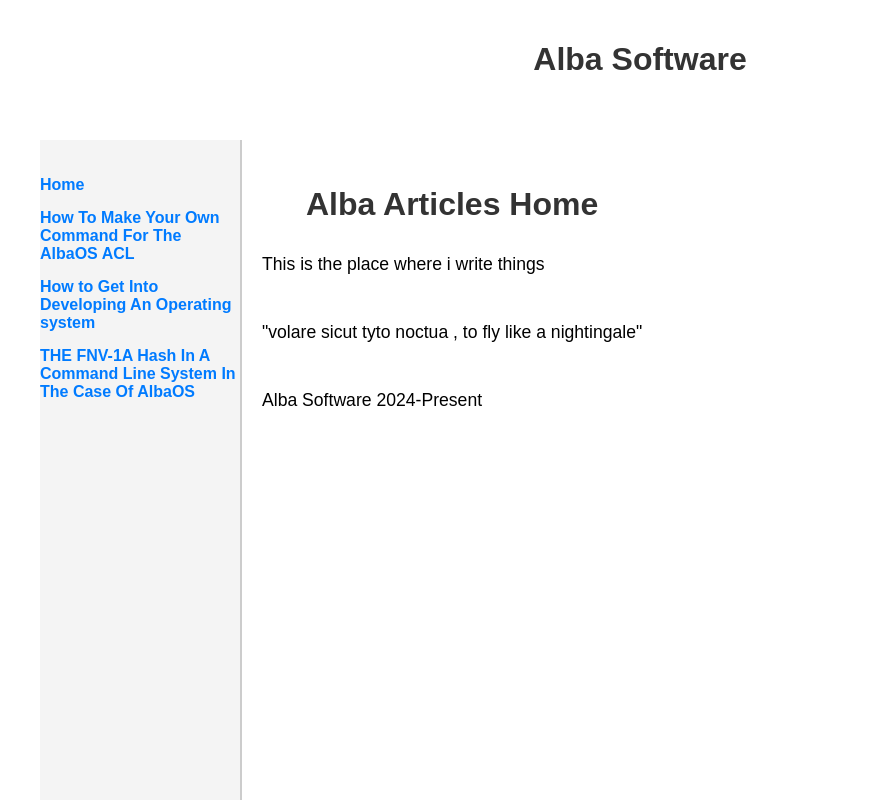
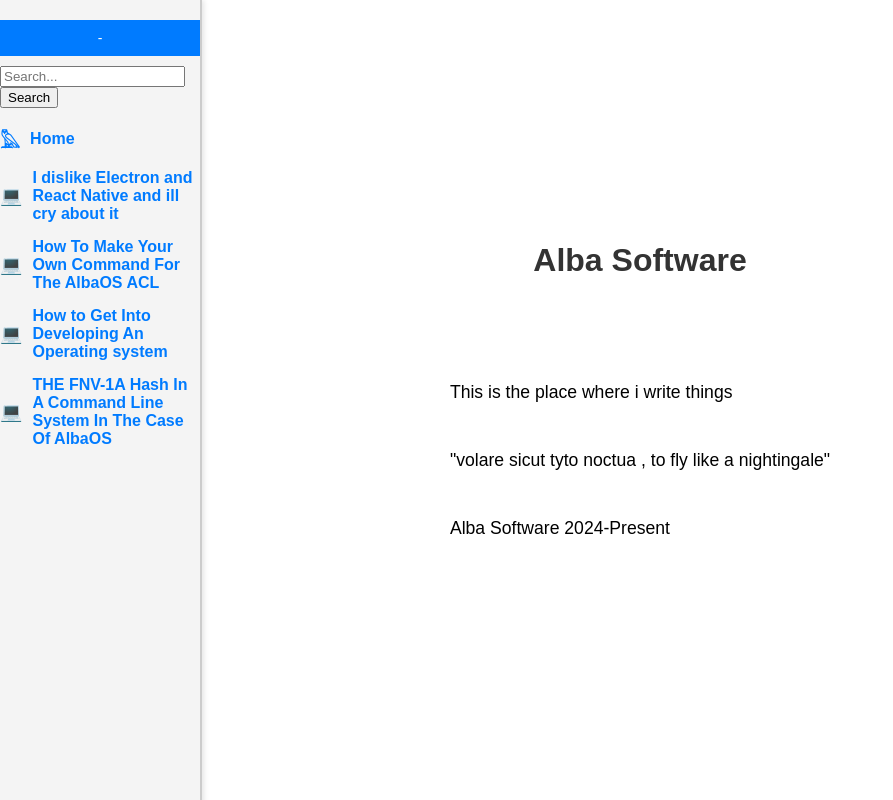
Before and after one commit to CamH04/AlbaSoftwareWebsite, a React (Create React App) app in the folder articleswebsite/site/: page / in a window 1280 px wide. Shown: the top 800 px of the page, without its empty margins (0-893 px from the left). Built offline with nearby package versions, Linux system fonts and the light colour scheme.

Commit message:
search bar added and collapse menu

```diff
--- a/articleswebsite/site/package.json
+++ b/articleswebsite/site/package.json
@@ -10,7 +10,7 @@
     "react-dom": "^19.0.0",
     "react-markdown": "^9.0.3",
     "react-router-dom": "^6.28.1",
-    "react-scripts": "5.0.1",
+    "react-scripts": "^5.0.1",
     "remark": "^15.0.1",
     "remark-html": "^16.0.1",
     "web-vitals": "^4.2.4"
--- a/articleswebsite/site/public/index.html
+++ b/articleswebsite/site/public/index.html
@@ -7,7 +7,7 @@
     <meta name="theme-color" content="#000000" />
     <meta
       name="description"
-      content="Web site created using create-react-app"
+      content="Articles For Alba Software"
     />
     <link rel="apple-touch-icon" href="%PUBLIC_URL%/logo192.png" />
     <!--
@@ -24,7 +24,7 @@
       work correctly both with client-side routing and a non-root public URL.
       Learn how to configure a non-root public URL by running `npm run build`.
     -->
-    <title>React App</title>
+    <title>Alba Articles</title>
   </head>
   <body>
     <noscript>You need to enable JavaScript to run this app.</noscript>
--- a/articleswebsite/site/src/App.css
+++ b/articleswebsite/site/src/App.css
@@ -3,6 +3,8 @@
   display: flex;
   flex-direction: column;
   align-items: center;
+  justify-content: center; /* Center content vertically */
+  min-height: 100vh; /* Ensure full viewport height */
 }
 
 .App-header {
@@ -19,6 +21,7 @@
   max-width: 1200px;
   margin: 0 auto;
   width: 100%;
+  justify-content: center; /* Center content horizontally */
 }
 
 .menu {
@@ -57,21 +60,24 @@
   padding: 20px;
   max-width: 800px;
   text-align: left;
+  background-color: #f9f9f9; /* Light background for readability */
+  border-radius: 8px; /* Optional: Add rounded corners */
 }
 
-h1,h2 {
+h1,
+h2 {
   color: #333;
 }
-
 
 code {
   background-color: #f4f4f4;
   padding: 5px;
 }
 
+/* Mobile responsiveness */
 @media (max-width: 768px) {
   .main-content {
-    flex-direction: column;
+    flex-direction: column; /* Stack menu and article on smaller screens */
   }
 
   .menu {
--- a/articleswebsite/site/src/components/Homepage.js
+++ b/articleswebsite/site/src/components/Homepage.js
@@ -4,7 +4,6 @@ import './Homepage.css';
 const Homepage = () => {
   return (
     <div className="homepage">
-      <h2>Alba Articles Home</h2>
       <p>
         This is the place where i write things
       </p>
--- a/articleswebsite/site/src/components/Menu.css
+++ b/articleswebsite/site/src/components/Menu.css
@@ -1,6 +1,12 @@
+.container {
+  display: flex;
+  flex-direction: row;
+}
+
 .menu {
-  position: sticky;
+  position: fixed;
   top: 0;
+  left: 0;
   width: 200px;
   height: 100vh;
   background-color: #f4f4f4;
@@ -8,6 +14,44 @@
   border-right: 2px solid #ccc;
   display: flex;
   flex-direction: column;
+  box-shadow: 2px 0 5px rgba(0, 0, 0, 0.1);
+  transition: width 0.3s ease;
+}
+
+.menu.collapsed {
+  width: 50px;
+}
+
+.menu .collapse-btn {
+  background-color: #007BFF;
+  color: white;
+  border: none;
+  padding: 10px;
+  cursor: pointer;
+  font-size: 14px;
+  margin-bottom: 10px;
+}
+
+.menu .collapse-btn:hover {
+  background-color: #0056b3;
+}
+
+.search-form {
+  transition: all 0.3s ease;
+}
+
+.search-input {
+  transition: width 0.3s ease;
+}
+
+.search-form.collapsed {
+  display: none;
+}
+
+.search-input.collapsed {
+  width: 0;
+  padding: 0;
+  border: none;
 }
 
 .menu ul {
@@ -23,8 +67,47 @@
   text-decoration: none;
   color: #007BFF;
   font-weight: bold;
+  display: flex;
+  align-items: center;
+}
+
+.menu .menu-icon {
+  margin-right: 10px;
+  font-size: 18px;
 }
 
 .menu a:hover {
   text-decoration: underline;
 }
+
+.menu.collapsed .menu-icon {
+  margin-right: 0;
+}
+
+.menu.collapsed li {
+  justify-content: center;
+}
+
+@media screen and (max-width: 768px) {
+  .container {
+    flex-direction: column;
+  }
+
+  .menu {
+    width: 100%;
+    height: auto;
+    position: static;
+    padding-top: 10px;
+    border-right: none;
+    box-shadow: none;
+  }
+
+  .content {
+    margin-left: 0;
+    padding: 10px;
+  }
+
+  .menu.collapsed {
+    width: 100%;
+  }
+}
--- a/articleswebsite/site/src/components/Menu.js
+++ b/articleswebsite/site/src/components/Menu.js
@@ -1,18 +1,64 @@
-import React from 'react';
+import React, { useState } from 'react';
 import { Link } from 'react-router-dom';
 import '../App.css';
 import './Menu.css';
 
 const Menu = () => {
+  const [searchQuery, setSearchQuery] = useState('');
+  const [isCollapsed, setIsCollapsed] = useState(false);
+  const menuItems = [
+    { text: 'Home', link: '/', icon: '𓅓' },
+    { text: 'I dislike Electron and React Native and ill cry about it', link: '/article/desktopapps.md', icon: '💻' },
+    { text: 'How To Make Your Own Command For The AlbaOS ACL', link: '/article/htmyoc.md', icon: '💻' },
+    { text: 'How to Get Into Developing An Operating system', link: '/article/startosdev.md', icon: '💻' },
+    { text: 'THE FNV-1A Hash In A Command Line System In The Case Of AlbaOS', link: '/article/fnv1a.md', icon: '💻' },
+  ];
+
+  const handleSearchChange = (event) => {
+    setSearchQuery(event.target.value);
+  };
+  const filteredItems = menuItems.filter(item =>
+    item.text.toLowerCase().includes(searchQuery.toLowerCase())
+  );
+  const handleSearchSubmit = (event) => {
+    event.preventDefault();
+    console.log("Searching for:", searchQuery);
+  };
+  const toggleMenu = () => {
+    setIsCollapsed(prevState => !prevState);
+  };
   return (
-    <nav className="menu">
-      <ul>
-        <li><Link to="/">Home</Link></li>
-        <li><Link to="/article/htmyoc.md">How To Make Your Own Command For The AlbaOS ACL</Link></li>
-        <li><Link to="/article/startosdev.md">How to Get Into Developing An Operating system</Link></li>
-        <li><Link to="/article/fnv1a.md">THE FNV-1A Hash In A Command Line System In The Case Of AlbaOS</Link></li>
-      </ul>
-    </nav>
+    <div className="container">
+      <nav className={`menu ${isCollapsed ? 'collapsed' : ''}`}>
+        <button className="collapse-btn" onClick={toggleMenu}>
+          {isCollapsed ? '-' : '-'}
+        </button>
+        <form onSubmit={handleSearchSubmit} className={`search-form ${isCollapsed ? 'collapsed' : ''}`}>
+          <input
+            type="text"
+            placeholder="Search..."
+            value={searchQuery}
+            onChange={handleSearchChange}
+            className={`search-input ${isCollapsed ? 'collapsed' : ''}`}
+          />
+          {!isCollapsed && <button type="submit">Search</button>}
+        </form>
+        <ul>
+          {filteredItems.length > 0 ? (
+            filteredItems.map((item, index) => (
+              <li key={index}>
+                <Link to={item.link}>
+                  <span className="menu-icon">{item.icon}</span>
+                  {!isCollapsed && item.text}
+                </Link>
+              </li>
+            ))
+          ) : (
+            <li>No Results Found</li>
+          )}
+        </ul>
+      </nav>
+    </div>
   );
 };
 
```
Also changed, not shown: articleswebsite/site/public/articles/desktopapps.md (added, +24 -0 lines), 8 other files (tests, documents, lock files or other folders).
